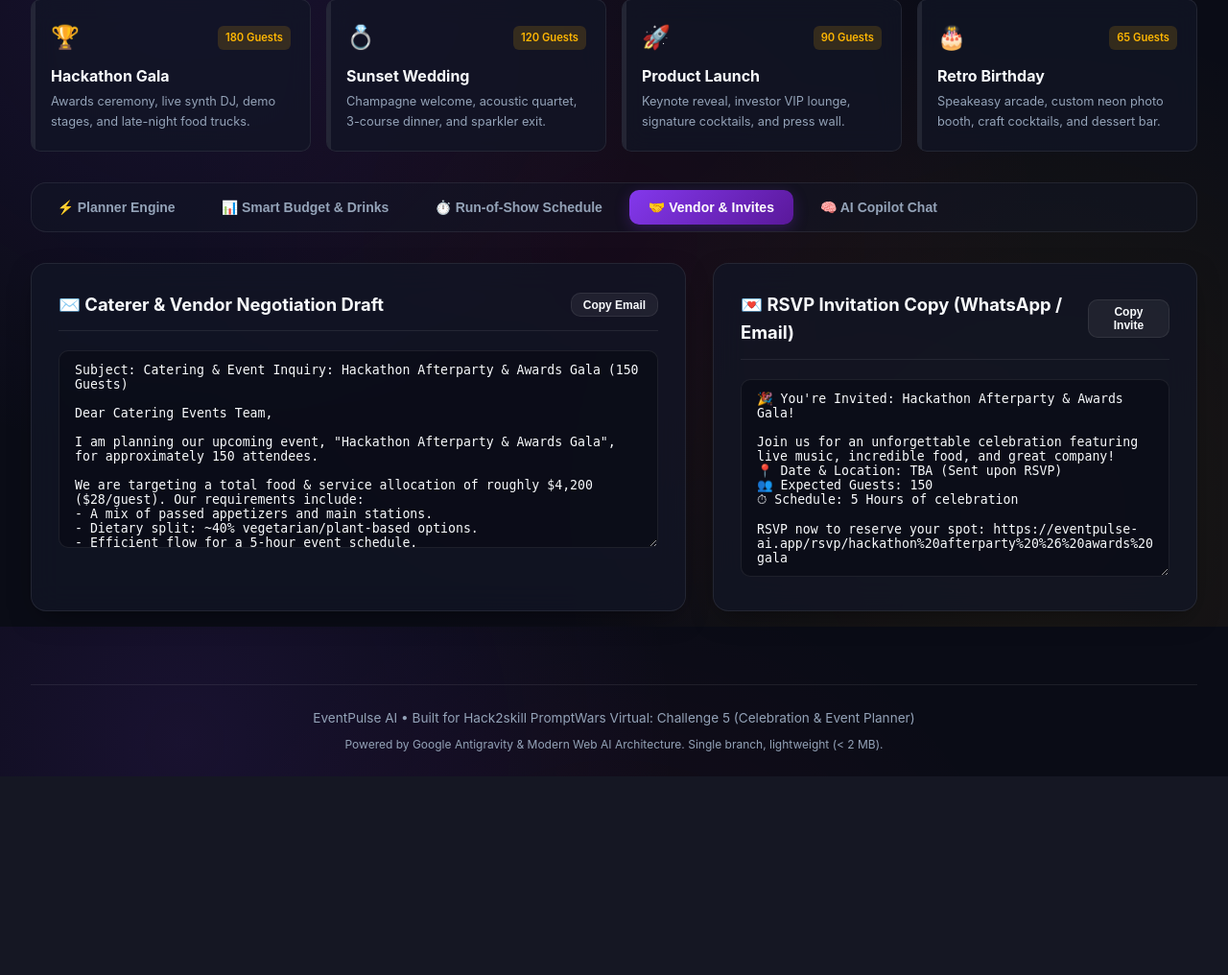
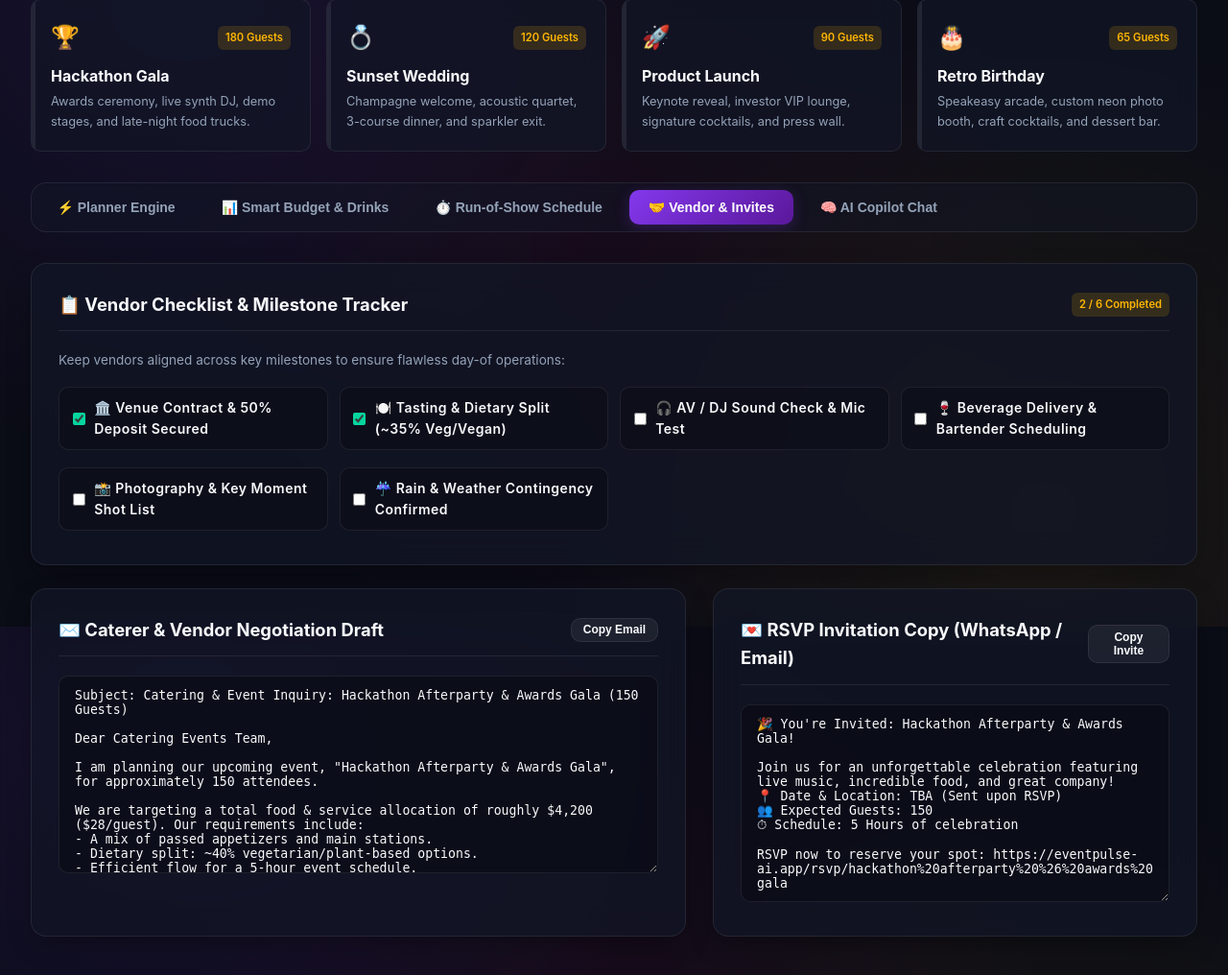
Before and after one commit to satanic47/eventpulse-ai, a FastAPI app: page / in a window 1280 px wide, after a click on "🤝 Vendor & Invites". Shown: the part 147-1163 px from the top of the page at 96% size. Before the commit the page ends 956 px from the top, so only its background shows below. Run offline with FastAPI, Linux system fonts and the light colour scheme.

Commit message:
feat: add interactive vendor checklist and milestone tracking module

```diff
--- a/static/js/app.js
+++ b/static/js/app.js
@@ -313,8 +313,22 @@ function generateAssistantReply(query) {
   return `<strong>✨ EventPulse Recommendation:</strong> Based on your <em>${eventState.title}</em> for ${guests} guests, your current pacing and resource allocation are well balanced. Would you like me to adjust the timeline, optimize vendor allocations, or draft an announcement?`;
 }
 
+// Checklist Progress Counter
+function updateChecklistProgress() {
+  const checkboxes = document.querySelectorAll("#vendor-checklist-container input[type='checkbox']");
+  if (!checkboxes.length) return;
+  const total = checkboxes.length;
+  const checked = Array.from(checkboxes).filter(cb => cb.checked).length;
+  const badge = document.getElementById("checklist-progress-badge");
+  if (badge) {
+    badge.innerText = `${checked} / ${total} Completed`;
+    badge.style.color = checked === total ? "var(--emerald)" : "var(--gold)";
+  }
+}
+
 // Initial Setup
 document.addEventListener("DOMContentLoaded", () => {
+  updateChecklistProgress();
   // Preset click handlers
   document.querySelectorAll(".preset-card").forEach(card => {
     card.addEventListener("click", () => {
--- a/templates/index.html
+++ b/templates/index.html
@@ -284,6 +284,43 @@
 
     <!-- TAB 4: Vendor & Invites Suite -->
     <div id="tab-vendors" class="tab-content">
+      <!-- Interactive Vendor Checklist -->
+      <div class="panel" style="margin-bottom: 1.5rem;">
+        <div class="panel-header">
+          <h2 class="panel-title">📋 Vendor Checklist & Milestone Tracker</h2>
+          <span class="preset-badge" id="checklist-progress-badge">0 / 6 Completed</span>
+        </div>
+        <p style="font-size: 0.85rem; color: var(--text-muted); margin-bottom: 1rem;">
+          Keep vendors aligned across key milestones to ensure flawless day-of operations:
+        </p>
+        <div style="display: grid; grid-template-columns: repeat(auto-fit, minmax(280px, 1fr)); gap: 0.75rem;" id="vendor-checklist-container">
+          <label style="display: flex; align-items: center; gap: 0.6rem; cursor: pointer; text-transform: none; color: var(--text-main); font-size: 0.875rem; background: rgba(10, 12, 22, 0.6); padding: 0.6rem 0.85rem; border-radius: var(--radius-md); border: 1px solid var(--border-color);">
+            <input type="checkbox" onchange="updateChecklistProgress()" style="width: auto; accent-color: var(--emerald);" checked />
+            <span>🏛️ Venue Contract & 50% Deposit Secured</span>
+          </label>
+          <label style="display: flex; align-items: center; gap: 0.6rem; cursor: pointer; text-transform: none; color: var(--text-main); font-size: 0.875rem; background: rgba(10, 12, 22, 0.6); padding: 0.6rem 0.85rem; border-radius: var(--radius-md); border: 1px solid var(--border-color);">
+            <input type="checkbox" onchange="updateChecklistProgress()" style="width: auto; accent-color: var(--emerald);" checked />
+            <span>🍽️ Tasting & Dietary Split (~35% Veg/Vegan)</span>
+          </label>
+          <label style="display: flex; align-items: center; gap: 0.6rem; cursor: pointer; text-transform: none; color: var(--text-main); font-size: 0.875rem; background: rgba(10, 12, 22, 0.6); padding: 0.6rem 0.85rem; border-radius: var(--radius-md); border: 1px solid var(--border-color);">
+            <input type="checkbox" onchange="updateChecklistProgress()" style="width: auto; accent-color: var(--emerald);" />
+            <span>🎧 AV / DJ Sound Check & Mic Test</span>
+          </label>
+          <label style="display: flex; align-items: center; gap: 0.6rem; cursor: pointer; text-transform: none; color: var(--text-main); font-size: 0.875rem; background: rgba(10, 12, 22, 0.6); padding: 0.6rem 0.85rem; border-radius: var(--radius-md); border: 1px solid var(--border-color);">
+            <input type="checkbox" onchange="updateChecklistProgress()" style="width: auto; accent-color: var(--emerald);" />
+            <span>🍷 Beverage Delivery & Bartender Scheduling</span>
+          </label>
+          <label style="display: flex; align-items: center; gap: 0.6rem; cursor: pointer; text-transform: none; color: var(--text-main); font-size: 0.875rem; background: rgba(10, 12, 22, 0.6); padding: 0.6rem 0.85rem; border-radius: var(--radius-md); border: 1px solid var(--border-color);">
+            <input type="checkbox" onchange="updateChecklistProgress()" style="width: auto; accent-color: var(--emerald);" />
+            <span>📸 Photography & Key Moment Shot List</span>
+          </label>
+          <label style="display: flex; align-items: center; gap: 0.6rem; cursor: pointer; text-transform: none; color: var(--text-main); font-size: 0.875rem; background: rgba(10, 12, 22, 0.6); padding: 0.6rem 0.85rem; border-radius: var(--radius-md); border: 1px solid var(--border-color);">
+            <input type="checkbox" onchange="updateChecklistProgress()" style="width: auto; accent-color: var(--emerald);" />
+            <span>☔ Rain & Weather Contingency Confirmed</span>
+          </label>
+        </div>
+      </div>
+
       <div class="dashboard-grid">
         <div class="panel">
           <div class="panel-header">
```
Also changed, not shown: index.html (+37 -0 lines).
